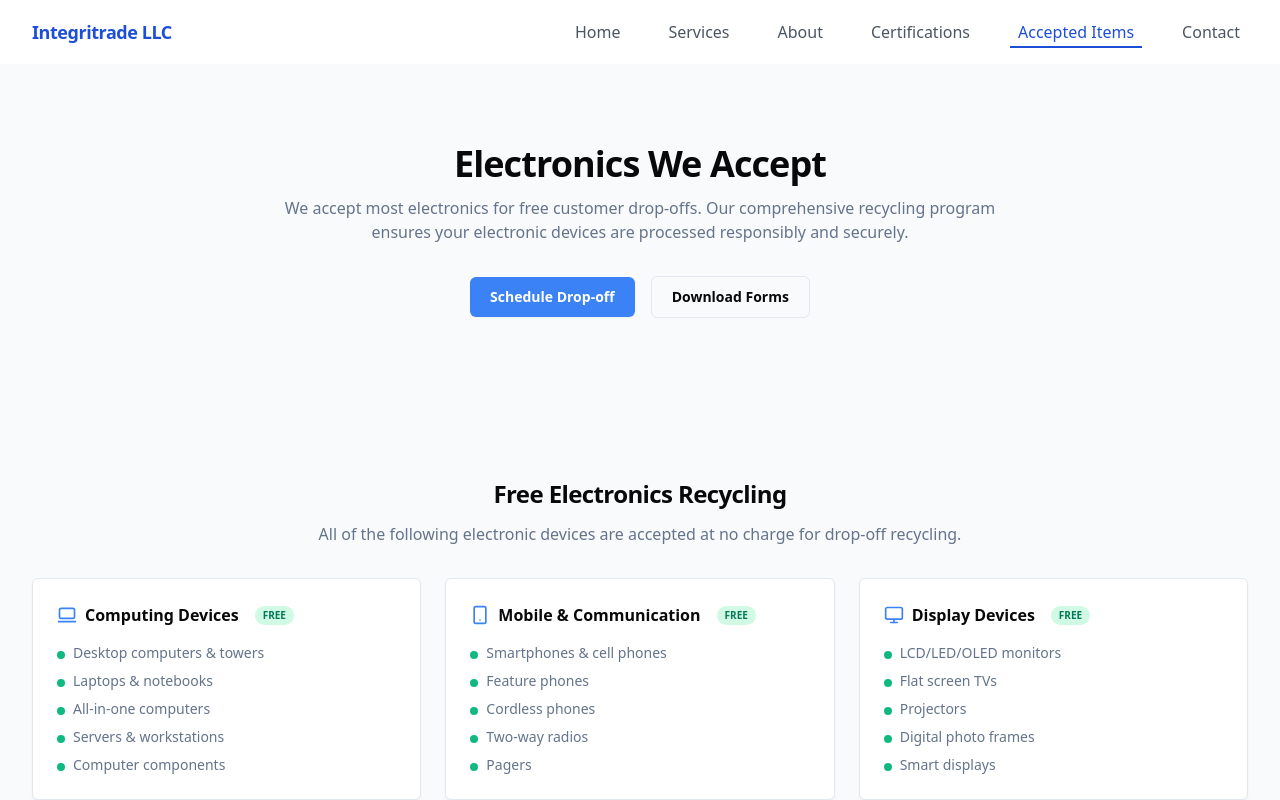
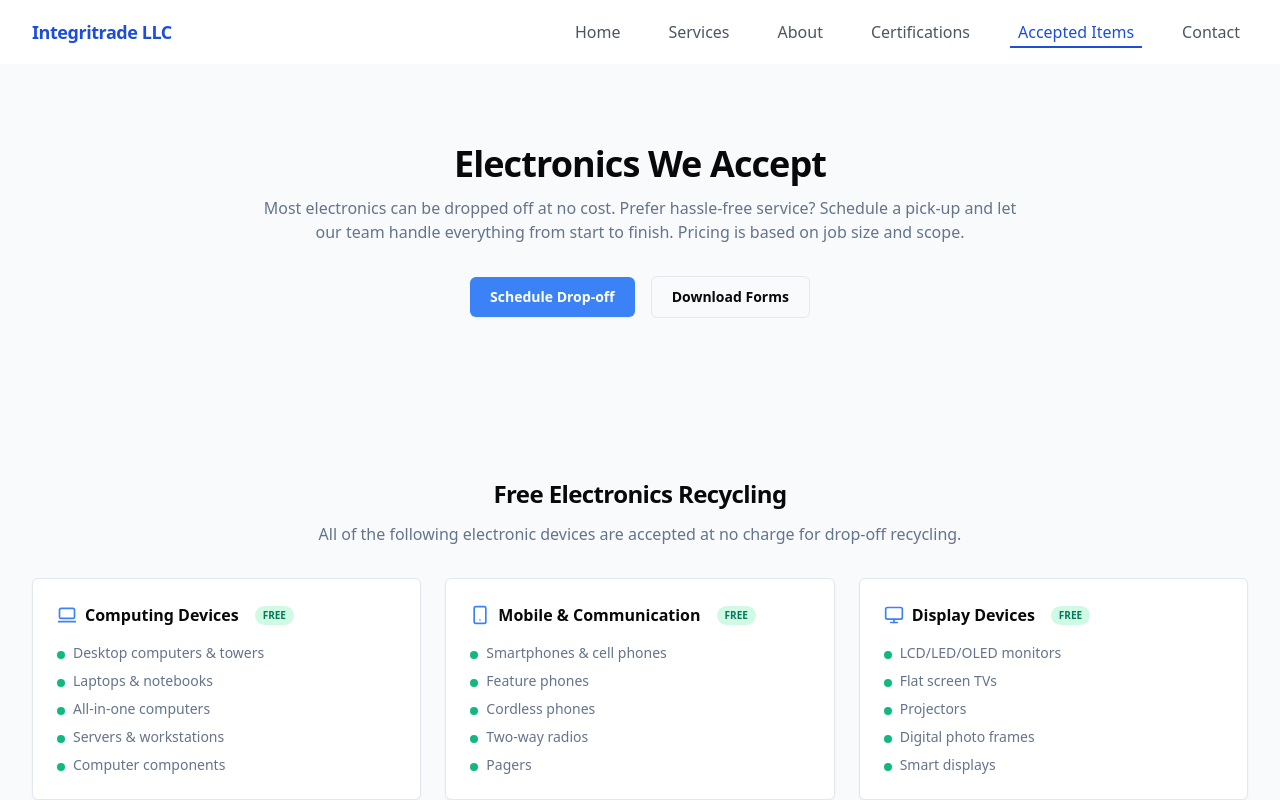
Before and after one commit to SayedAnwar-07/Integritrade_LLC, a Next.js app: page /accepted-items in a window 1280 px wide. Shown: the top 800 px of the page. Built offline with nearby package versions, Linux system fonts and the light colour scheme.

Commit message:
some contetnt changes

```diff
--- a/app/accepted-items/page.tsx
+++ b/app/accepted-items/page.tsx
@@ -124,8 +124,7 @@ export default function AcceptedItemsPage() {
         {/* Hero */}
         <h2 className="text-center text-3xl md:text-4xl font-semibold tracking-tight">Electronics We Accept</h2>
         <p className="lead mx-auto mt-3 max-w-3xl text-center text-muted-foreground">
-          We accept most electronics for free customer drop-offs.
-          Our comprehensive recycling program ensures your electronic devices are processed responsibly and securely.
+         Most electronics can be dropped off at no cost. Prefer hassle-free service? Schedule a pick-up and let our team handle everything from start to finish. Pricing is based on job size and scope.
         </p>
 
         <div className="mt-8 flex items-center justify-center gap-4">
--- a/app/contact/page.tsx
+++ b/app/contact/page.tsx
@@ -46,7 +46,7 @@ export default function ContactPage(){
                 </div>
                 <div className="ml-3">
                   <p className="text-sm font-medium text-gray-900">Phone:</p>
-                  <a href="tel:5593254813" className="text-sm text-gray-600 hover:underline">(559) 325-4813</a>
+                  <a href="tel:5593254813" className="text-sm text-gray-600 hover:underline hover:text-blue-500">(559) 325-4813</a>
                 </div>
               </div>
 
@@ -59,7 +59,7 @@ export default function ContactPage(){
                 </div>
                 <div className="ml-3">
                   <p className="text-sm font-medium text-gray-900">Email:</p>
-                  <a href="mailto:info@integritrade.com" className="text-sm text-gray-600 hover:underline">info@integritrade.com</a>
+                  <a href="mailto:info@integritrade.com" className="text-sm text-gray-600 hover:underline hover:text-blue-500">info@integritrade.com</a>
                 </div>
               </div>
 
--- a/components/site/ContactForm.tsx
+++ b/components/site/ContactForm.tsx
@@ -172,8 +172,8 @@ export default function ContactForm() {
               <SelectValue placeholder="Select a service" />
             </SelectTrigger>
             <SelectContent>
-              <SelectItem value="itad">IT Asset Disposition</SelectItem>
-              <SelectItem value="recycling">Electronic Recycling</SelectItem>
+              <SelectItem value="it-asset-disposition">IT Asset Disposition</SelectItem>
+              <SelectItem value="electronic-recycling">Electronic Recycling</SelectItem>
               <SelectItem value="data-destruction">Data Destruction</SelectItem>
               <SelectItem value="asset-recovery">Asset Recovery</SelectItem>
               <SelectItem value="consultation">Consultation</SelectItem>
```
